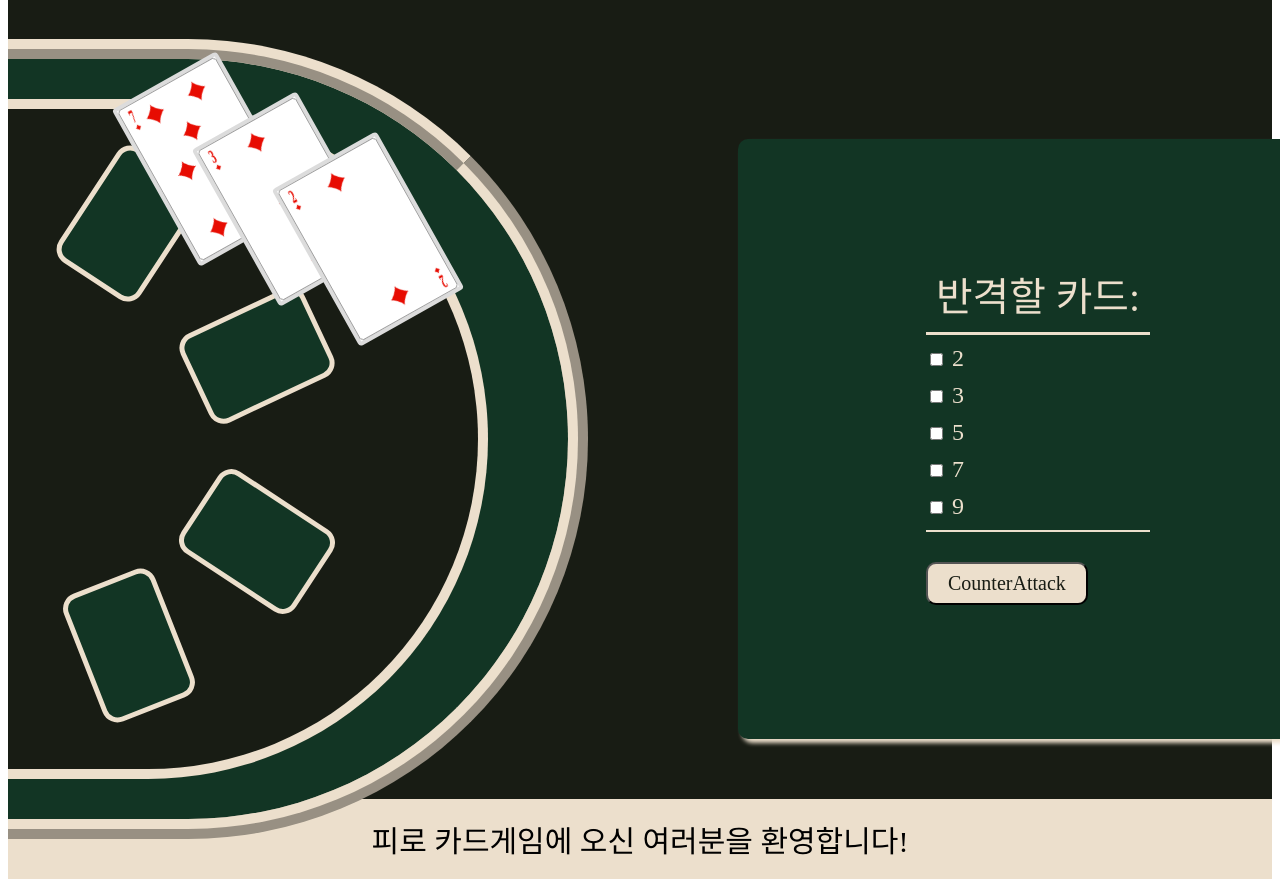
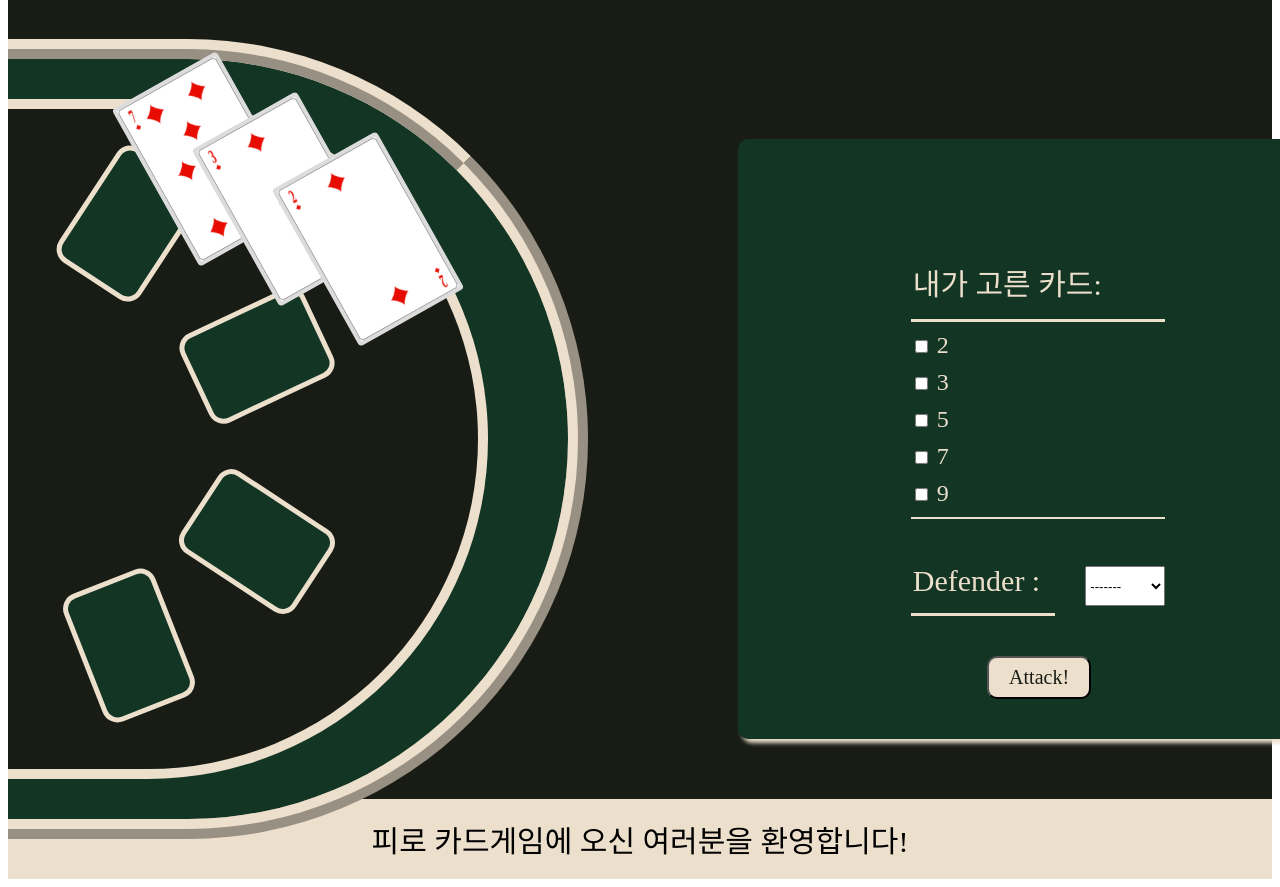
Before and after one commit to Pirogramming-22/Piro22_CardGame_6, a Django app: page /games in a window 1280 px wide; the page is wider, and only the part inside the window is pictured. Shown: the part 89-976 px from the top of that part. Run offline with Django 5.2, Linux system fonts and the light colour scheme; some web fonts are replaced.

Commit message:
[feat] attack 페이지 추가

```diff
--- a/games/views.py
+++ b/games/views.py
@@ -4,4 +4,4 @@ def game_main(request):
     context = {
         'data': 'hello!',
     }
-    return render(request, 'games/game_defense.html', context)
+    return render(request, 'games/game_attack.html', context)
--- a/static/css/style_lse.css
+++ b/static/css/style_lse.css
@@ -109,7 +109,7 @@
 }
 
 
-/*game_attack.html*/
+/*game_defense.html*/
 .attack_title{
     border-bottom: 3px solid var(--light_brown);
     margin-bottom: 10px;
@@ -142,3 +142,29 @@
     background-color: var(--background-green);
     color: var(--light_brown);
 }
+
+
+/*game_attack.html*/
+.choice_defender_container{
+    display: flex;
+    flex-direction: row;
+    align-items: flex-end;
+    gap:15px;
+}
+.attack_title_detail{
+    border-bottom: 3px solid var(--light_brown);
+    margin-bottom: 10px;
+    padding: 15px;
+    font-weight: 500;
+    font-size: 30px;
+    padding-left: 2px;
+}
+
+#choice_defender{
+    margin-bottom: 20px;
+    width: 80px;
+    height: 40px;
+}
+.counterattack_btn{
+    margin-inline: 30%;
+}
--- a/templates/games/game_attack.html
+++ b/templates/games/game_attack.html
@@ -4,7 +4,7 @@
 {% block detail_contents%}
 <div>
     <form action="/submit" method="POST">
-        <h3 class="attack_title">내가 고른 카드: </h3>
+        <h3 class="attack_title_detail">내가 고른 카드: </h3>
         <div class="card_choice">
             <div class="card_choice_number">
                 <input type="checkbox" id="card_number" value="2">
@@ -29,8 +29,14 @@
         </div>
     </form>
     <form action="/submit" method="POST">
-        <h3 class="attack_title">Defender: </h3>
-        <button tyep="submit"class="counterattack_btn">CounterAttack</button>
+        <div class="choice_defender_container">
+            <h3 class="attack_title_detail">Defender : </h3>
+            <label for="choice_defender"></label>
+            <select id="choice_defender" name="choice_defender">
+                <option value="default_defender">-------</option>
+            </select>
+        </div>
+        <button tyep="submit"class="counterattack_btn">Attack!</button>
     </form>
 </div>
 
```
